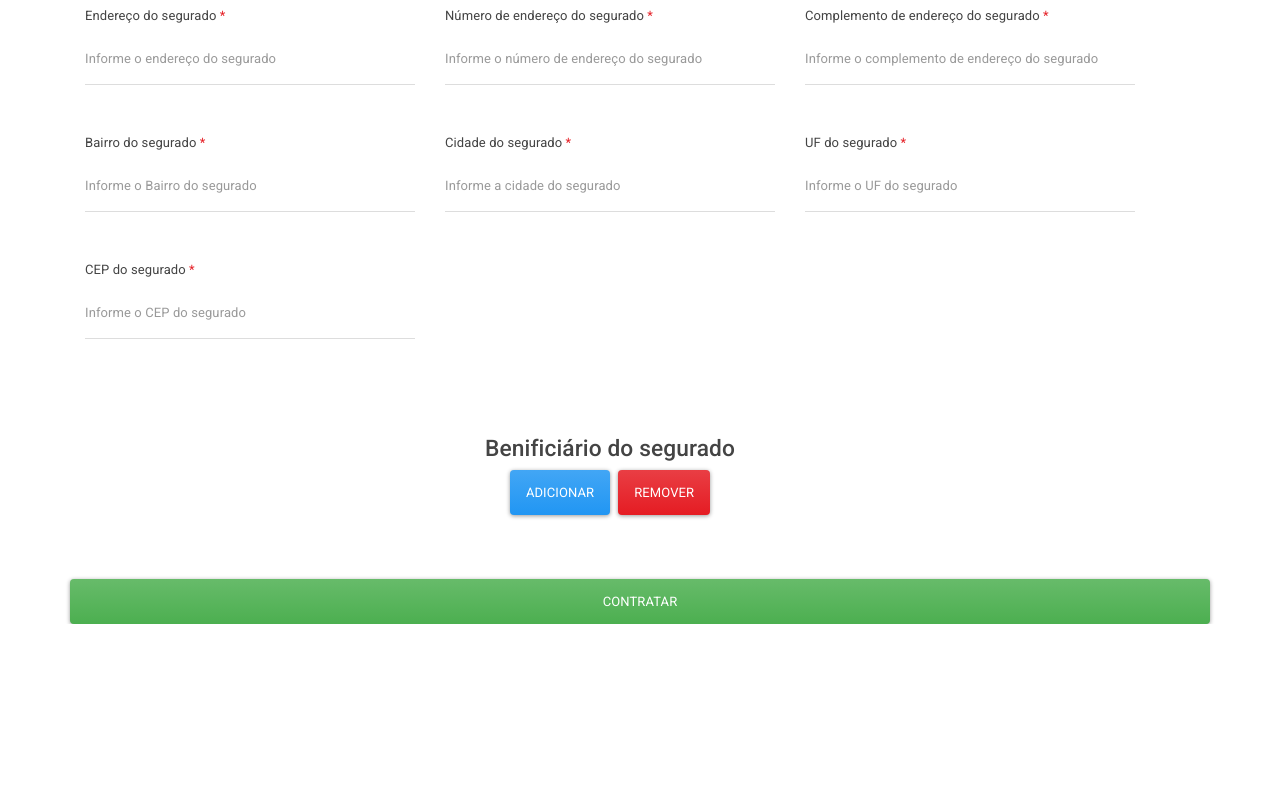
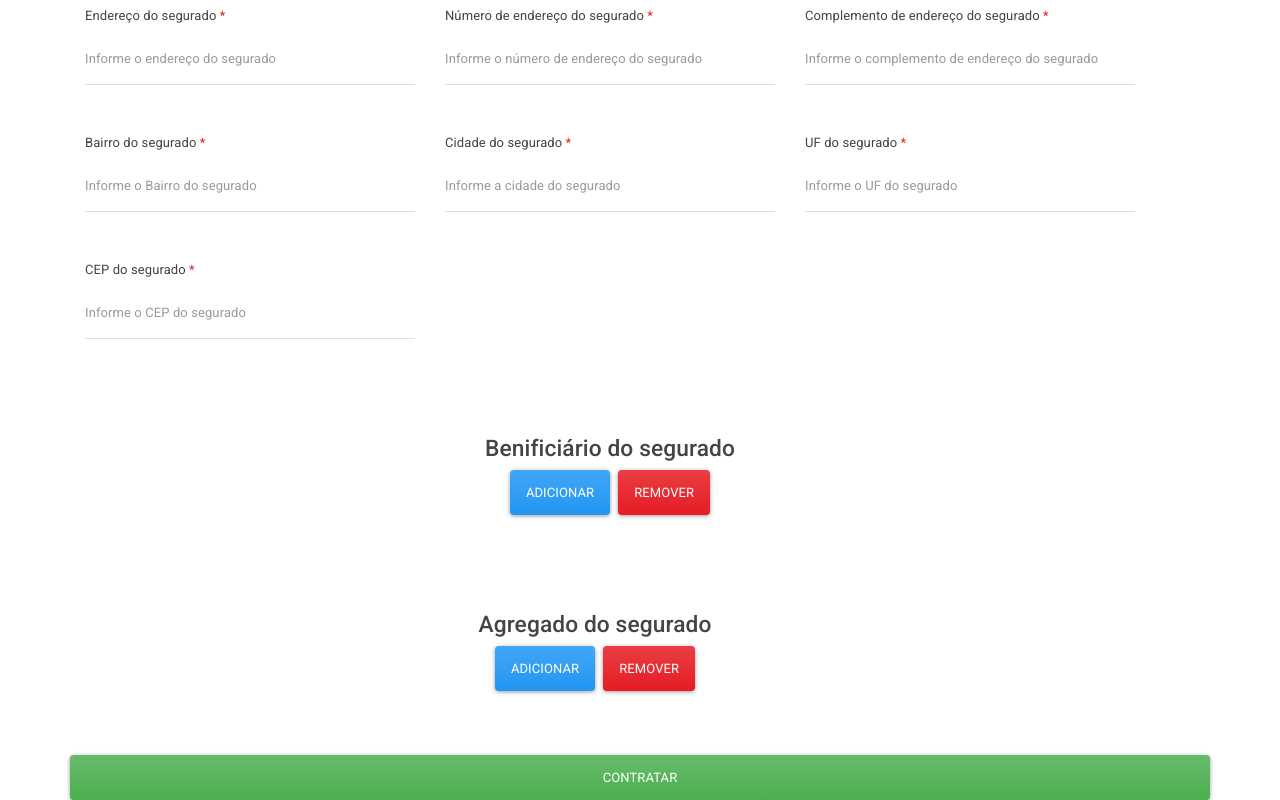
Before and after one commit to WemersonPD/lis-web-frontend-v2, an Angular app: page /seguro-individual-plano-form in a window 1280 px wide. Shown: the part 1607-2407 px from the top of the page. Before the commit the page ends 2231 px from the top, so only its background shows below. Built offline with nearby package versions, Linux system fonts and the light colour scheme.

Commit message:
Add form inicial de agregado

```diff
--- a/src/app/seguro-individual-plano/seguro-individual-plano-form/seguro-individual-plano-form.component.html
+++ b/src/app/seguro-individual-plano/seguro-individual-plano-form/seguro-individual-plano-form.component.html
@@ -563,7 +563,7 @@
           </button>
         </div>
 
-        <ng-container
+        <div
           formArrayName="Beneficiarios"
           *ngFor="let beneficiario of Beneficiarios.controls; index as i"
           class="col-12 row"
@@ -605,15 +605,13 @@
                 formControlName="Parentesco"
                 placeholder="Informe o parentesco do benificiário"
               />
-              <!-- <app-mensagem-erro
+              <app-mensagem-erro
                 texto="O parentesco do benificiário é inválido"
                 *ngIf="
-                  seguroIndividualPlanoForm.get('Segurado.Beneficiarios.Parentesco')
-                    .errors?.required &&
-                  seguroIndividualPlanoForm.get('Segurado.Beneficiarios.Parentesco')
-                    .dirty
+                  beneficiario.get('Parentesco').errors?.required &&
+                  beneficiario.get('Parentesco').dirty
                 "
-              ></app-mensagem-erro> -->
+              ></app-mensagem-erro>
             </div>
             <div class="form-group col-4 mb-5">
               <label
@@ -626,27 +624,36 @@
                 formControlName="Percentual"
                 placeholder="Informe o percentual do benificiário"
               />
-              <!-- <app-mensagem-erro
+              <app-mensagem-erro
                 texto="O Percentual do benificiário é inválido"
                 *ngIf="
-                  seguroIndividualPlanoForm.get('Segurado.Beneficiarios.Percentual')
-                    .errors?.required &&
-                  seguroIndividualPlanoForm.get('Segurado.Beneficiarios.Percentual')
-                    .dirty
+                  beneficiario.get('Percentual').errors?.required &&
+                  beneficiario.get('Percentual').dirty
                 "
-              ></app-mensagem-erro> -->
+              ></app-mensagem-erro>
             </div>
           </div>
-        </ng-container>
+        </div>
+        <div class="col-12 row">
+          <h3 class="mr-2 text-center col-12 mt-5">Agregado do segurado</h3>
+          <div class="col-12 d-flex justify-content-center mb-5">
+            <button
+              (click)="addAgregado()"
+              type="button"
+              class="btn btn-primary mr-2"
+            >
+              Adicionar
+            </button>
+            <button
+              (click)="removerBeneficiario()"
+              type="button"
+              class="btn btn-danger"
+            >
+              Remover
+            </button>
+          </div>
+        </div>
       </div>
-      <!-- <div formArrayName="Beneficiarios" class="col-12 row">
-
-
-
-      </div>
-      <div formGroupName="Agregados col-12 row">
-        <h3 class="text-center col-12">Agregados do segurado</h3>
-      </div> -->
     </div>
     <!-- Segurado até aqui -->
     <button type="submit" class="btn btn-success mt-3 col-12">Contratar</button>
--- a/src/app/seguro-individual-plano/seguro-individual-plano-form/seguro-individual-plano-form.component.ts
+++ b/src/app/seguro-individual-plano/seguro-individual-plano-form/seguro-individual-plano-form.component.ts
@@ -61,15 +61,7 @@ export class SeguroIndividualPlanoFormComponent implements OnInit {
         TelefoneComercial: ['', []],
         TelefoneCelular: ['', []],
         Beneficiarios: this.formBuilder.array([]),
-        Agregados: this.formBuilder.group({
-          Cpf: [
-            '',
-            [Validators.required, Validators.min(11), Validators.max(11)],
-          ],
-          Nome: ['', [Validators.required, Validators.maxLength(50)]],
-          DataNascimento: ['', [Validators.required]],
-          AgregadoTipo: ['', []],
-        }),
+        Agregados: this.formBuilder.array([]),
       }),
       AtividadePrincipal: ['', []],
       FormaPagamento: ['', [Validators.required]],
@@ -86,19 +78,17 @@ export class SeguroIndividualPlanoFormComponent implements OnInit {
   }
 
   addBeneficiario(): void {
-    const segurado = this.Segurado;
-    const beneficiario = segurado.controls.Beneficiarios as FormArray;
-    beneficiario.push(
-      this.formBuilder.group({
-        Nome: ['', [Validators.required, Validators.maxLength(50)]],
-        Parentesco: ['', [Validators.required]],
-        Percentual: ['', [Validators.required]],
-      })
-    );
+    const beneficiarios = this.Beneficiarios;
+    const beneficiario = this.formBuilder.group({
+      Nome: ['', [Validators.required, Validators.maxLength(50)]],
+      Parentesco: ['', [Validators.required]],
+      Percentual: ['', [Validators.required]],
+    });
+    beneficiarios.push(beneficiario);
   }
+
   removerBeneficiario() {
-    const segurado = this.Segurado;
-    const beneficiario = segurado.controls.Beneficiarios as FormArray;
+    const beneficiario = this.Beneficiarios;
     beneficiario.removeAt(beneficiario.length - 1);
   }
 
@@ -106,11 +96,34 @@ export class SeguroIndividualPlanoFormComponent implements OnInit {
     return this.seguroIndividualPlanoForm.controls.Segurado as FormGroup;
   }
 
-  get Beneficiarios() {
+  get Beneficiarios(): FormArray {
     const segurado = this.Segurado;
     return segurado.controls.Beneficiarios as FormArray;
   }
+
   log(i) {
     console.log(i);
   }
+
+  get Agregados(): FormArray {
+    const segurado = this.Segurado;
+    return segurado.controls.Agregados as FormArray;
+  }
+
+  addAgregado(): void {
+    const agregados = this.Agregados;
+    const agregado = this.formBuilder.group({
+      Cpf: ['', [Validators.required, Validators.min(11), Validators.max(11)]],
+      Nome: ['', [Validators.required, Validators.maxLength(50)]],
+      DataNascimento: ['', [Validators.required]],
+      AgregadoTipo: ['', []],
+    });
+
+    agregados.push(agregado);
+  }
+
+  removerAgregado(): void {
+    const agregados = this.Agregados;
+    agregados.removeAt(agregados.length - 1);
+  }
 }
```
